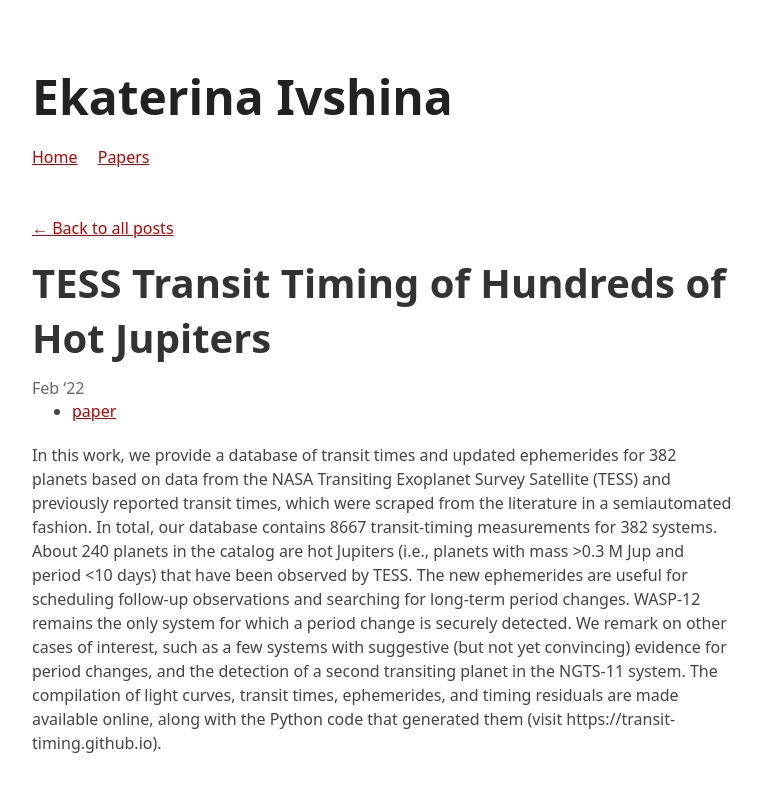
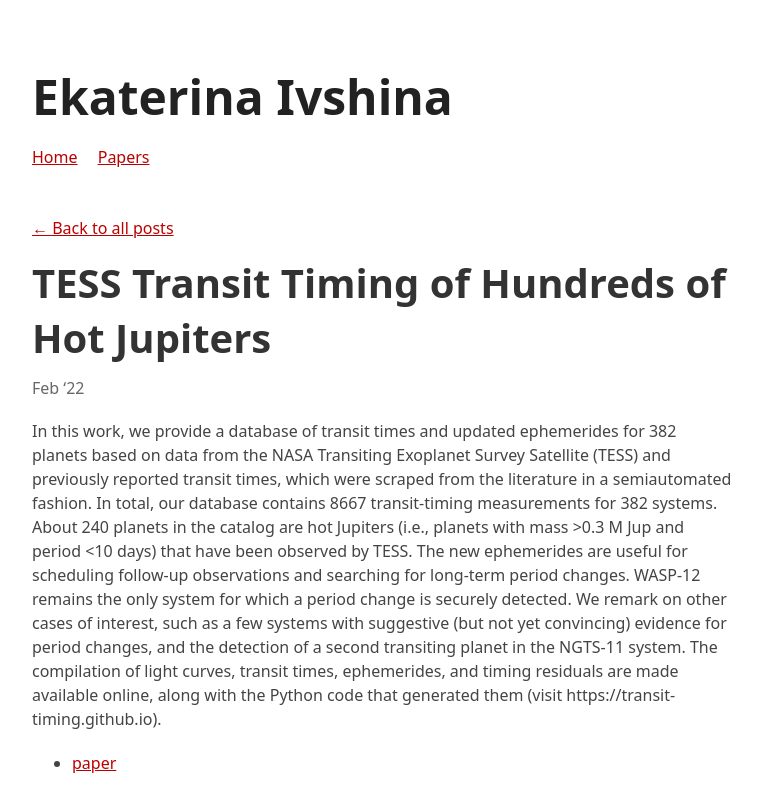
Before and after one commit to eivshina/point-theme, a Jekyll site: the page built from _posts/2022-02-07-transit-timing.md, in a window 1280 px wide. Shown: the top 812 px of the page, without its empty margins (258-1019 px from the left). Built offline with Jekyll 4.4.1, drawn with Linux system fonts in a browser that asks for light colours.

```diff
--- a/_posts/2022-02-07-transit-timing.md
+++ b/_posts/2022-02-07-transit-timing.md
@@ -3,6 +3,8 @@ title: TESS Transit Timing of Hundreds of Hot Jupiters
 ---
 
 
- - [paper](https://ui.adsabs.harvard.edu/abs/2022ApJS..259...62I/abstract)
 
 In this work, we provide a database of transit times and updated ephemerides for 382 planets based on data from the NASA Transiting Exoplanet Survey Satellite (TESS) and previously reported transit times, which were scraped from the literature in a semiautomated fashion. In total, our database contains 8667 transit-timing measurements for 382 systems. About 240 planets in the catalog are hot Jupiters (i.e., planets with mass >0.3 M Jup and period <10 days) that have been observed by TESS. The new ephemerides are useful for scheduling follow-up observations and searching for long-term period changes. WASP-12 remains the only system for which a period change is securely detected. We remark on other cases of interest, such as a few systems with suggestive (but not yet convincing) evidence for period changes, and the detection of a second transiting planet in the NGTS-11 system. The compilation of light curves, transit times, ephemerides, and timing residuals are made available online, along with the Python code that generated them (visit https://transit-timing.github.io).
+
+
+ - [paper](https://ui.adsabs.harvard.edu/abs/2022ApJS..259...62I/abstract)
```
